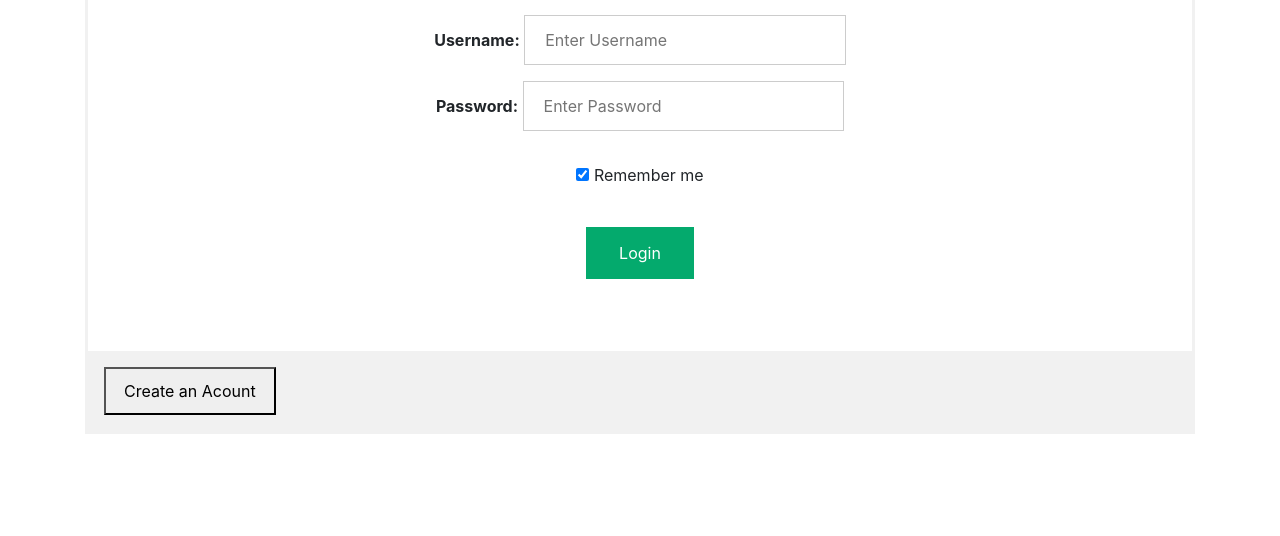
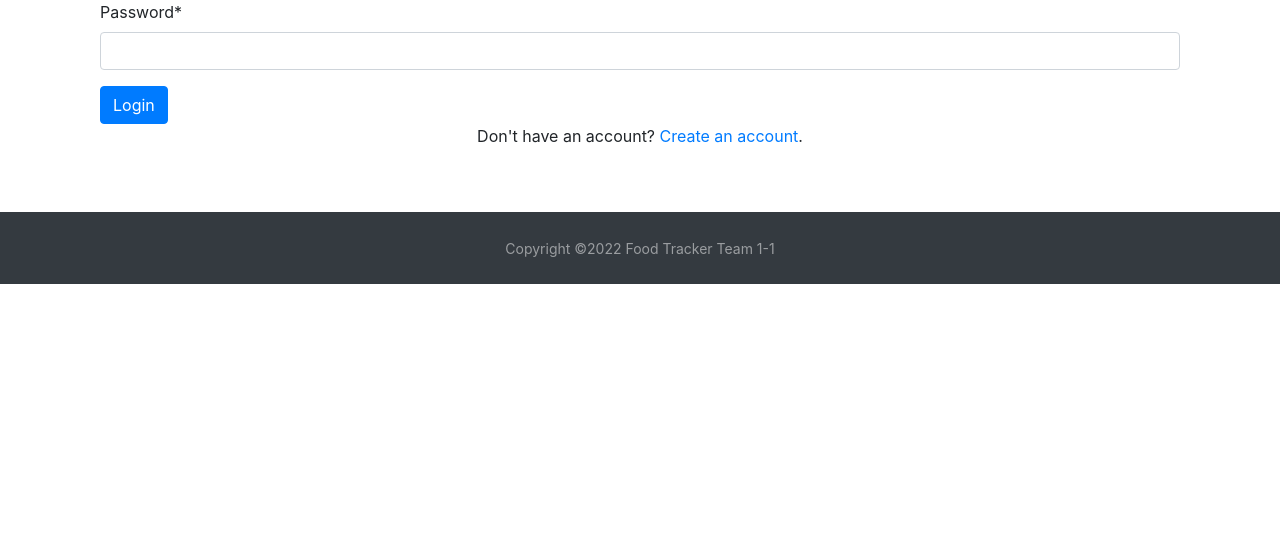
Before and after one commit to NateOnTheGitz/INTEX_Kindeys, a Django app: page /login/ in a window 1280 px wide. Shown: the part 264-800 px from the top of the page. Run offline with Django 4.2, Linux system fonts and the light colour scheme; some libraries are stand-ins or nearby versions.

Commit message:
Login working, but not yet tied to graphs
Co-authored-by: calebh5 <calebh5@users.noreply.github.com>
Co-authored-by: plessem <plessem@users.noreply.github.com>
Co-authored-by: Emma Engstrom <engstrom1@users.noreply.github.com>

```diff
--- a/templates/edit.html
+++ b/templates/edit.html
@@ -5,8 +5,8 @@
 {% block title %} Edit Food Log {% endblock %}
 
 {% block content %}
-
-<h1>Edit Logs HERE</h1>
+<br>
+<h1>Edit Past Food Entries </h1>
 <style>
     table, th, td {
         border: 1px solid black;
@@ -41,5 +41,6 @@
     {% endfor %}
 
 </table>
+<br><br><br><br><br><br><br><br><br><br>
 
 {% endblock %}
--- a/templates/login.html
+++ b/templates/login.html
@@ -4,7 +4,19 @@
 
 {% block content %}
 
-<form action="action_page.php" method="post" style='border: 3px solid #f1f1f1;'>
+{% load crispy_forms_tags %}
+
+<div class="container py-5">
+  <h1>Login</h1>
+  <form method="POST">
+    {% csrf_token %}
+    {{ login_form |crispy }}
+    <button class="btn btn-primary" type="submit">Login</button>
+  </form>
+  <p class="text-center">Don't have an account? <a href="{% url 'create_account' %}">Create an account</a>.</p>
+</div>
+
+{% comment %} <form action="action_page.php" method="post" style='border: 3px solid #f1f1f1;'>
     <div class="imgcontainer" style='text-align: center;
     margin: 24px 0 12px 0;'>
       <img src="https://media.istockphoto.com/id/1300845620/vector/user-icon-flat-isolated-on-white-background-user-symbol-vector-illustration.jpg?s=612x612&w=0&k=20&c=yBeyba0hUkh14_jgv1OKqIH0CCSWU_4ckRkAoy2p73o=" alt="Avatar" class="avatar" style='width: 20%;border-radius: 50%;'>
@@ -53,6 +65,6 @@
       Create an Acount</button>
 
     </div>
-  </form>
+  </form> {% endcomment %}
 
   {% endblock %}
--- a/templates/partials/base.html
+++ b/templates/partials/base.html
@@ -31,7 +31,9 @@
     <script src="https://cdn.jsdelivr.net/npm/bootstrap@4.6.2/dist/js/bootstrap.min.js" integrity="sha384-+sLIOodYLS7CIrQpBjl+C7nPvqq+FbNUBDunl/OZv93DB7Ln/533i8e/mZXLi/P+" crossorigin="anonymous"></script>
     -->
   </body>
-  <footer>
-    <br>
+  <footer id="sticky-footer" class="flex-shrink-0 py-4 bg-dark text-white-50">
+    <div class="container text-center">
+      <small>Copyright &copy;2022 Food Tracker Team 1-1</small>
+    </div>
   </footer>
 </html>
--- a/templates/partials/nav.html
+++ b/templates/partials/nav.html
@@ -1,54 +1,48 @@
-{% comment %} <nav class="navbar navbar-expand-lg navbar-dark bg-dark">
-    <a class="navbar-brand" href="#">LOGO</a>
-    <button class="navbar-toggler" type="button" data-toggle="collapse" data-target="#navbarSupportedContent" aria-controls="navbarSupportedContent" aria-expanded="false" aria-label="Toggle navigation">
-      <span class="navbar-toggler-icon"></span>
-    </button>
+{% if user.is_authenticated %}
+<!-- Sticky navbar-->
+<header class="header sticky-top">
+  <nav class="navbar navbar-expand-md navbar-light py-3 shadow-sm" style="border: 1px solid #696661;background-color: #99bac9;">
+      <div class="container"><a class="navbar-brand" href=" {% url 'dashboard-index' %}">
+          <strong class="h6 mb-0 font-weight-bold text-uppercase">Food Tracking App</strong></a>
+      </div>
+  <div class="container">
+  <ul class="navbar-nav ms-auto" >
+    <li class="nav-item" style='width: 20%; text-align:center;'>
+      <a class="nav-link  active text-uppercase" style='color:black;' href="{% url 'dashboard-index' %}">Home</a>
+    </li>
+    <li class="nav-item" style='width: 20%; text-align:center'>
+      <a class="nav-link text-uppercase" style='color:black' href="{% url 'food_entry' %}">Journal</a>
+    </li>
+    <li class="nav-item" style='width: 20%; text-align:center'>
+      <a class="nav-link text-uppercase" style='color:black' href="{% url 'reports' %}">Reports</a>
+    </li>
+    <li class="nav-item" style='width: 20%; text-align:center'>
+      <a class="nav-link text-uppercase" style='color:black;' href="{% url 'logout' %}">Logout</a>
+    </li>
+    <div class="nav-item" style='width: 20%'>
+    <li class="nav-item" style='text-align:center; color:black;'>
+      <a class="nav-link text-uppercase"  href="#">Welcome, {{user.username}}</a>
+    </li>
+  </div>
+  </div>
+</nav>
+</header>
 
-    <div class="collapse navbar-collapse" id="navbarSupportedContent">
-      <ul class="navbar-nav mr-auto">
-        <li class="nav-item active">
-          <a class="nav-link" href="{% url 'dashboard-index' %}">Home <span class="sr-only">(current)</span></a>
-        </li>
-        <li class="nav-item">
-          <a class="nav-link" href="{% url 'food_entry' %}">Journal</a>
-        </li>
-        <li class="nav-item">
-          <a class="nav-link" href="{% url 'reports' %}">Reports</a>
-        </li>
-<!--        <li class="nav-item dropdown">
-          <a class="nav-link dropdown-toggle" href="#" role="button" data-toggle="dropdown" aria-expanded="false">
-            Dropdown
-          </a>
-          <div class="dropdown-menu">
-            <a class="dropdown-item" href="#">Action</a>
-            <a class="dropdown-item" href="#">Another action</a>
-            <div class="dropdown-divider"></div>
-            <a class="dropdown-item" href="#">Something else here</a>
-          </div>-->
-        </li>
-      </ul>
-      <form class="form-inline my-2 my-lg-0">
-        <input class="form-control mr-sm-2" type="search" placeholder="Search" aria-label="Search">
-        <button class="btn btn-outline-success my-2 my-sm-0" type="submit">Search</button>
-      </form>
-    </div>
-  </nav> {% endcomment %}
-
-
-
-
-  <ul class="nav justify-content-center" style="border: 1px solid #696661;background-color: #99bac9;height: 50px;">
-    <li class="nav-item" style='width: 25%; text-align:center;'>
-      <a class="nav-link active" style='color:black;' href="{% url 'dashboard-index' %}">Home</a>
+    {% else %}
+    <header class="header sticky-top">
+      <nav class="navbar navbar-expand-md navbar-light py-3 shadow-sm" style="border: 1px solid #696661;background-color: #99bac9;">
+          <div class="container"><a class="navbar-brand" href="#">
+              <strong class="h6 mb-0 font-weight-bold text-uppercase">Food Tracking App</strong></a>
+          </div>
+      <div class="container">
+      <ul class="navbar-nav ms-auto" >
+        <li class="nav-item" style='width: 100%; text-align:left'>
+          <a class="nav-link text-uppercase" style='color:black' href="#">         </a>
+        <li class="nav-item" style='width: 20%; text-align:left'>
+          <a class="nav-link text-uppercase" style='color:black' href="{% url 'login' %}">Login</a>
     </li>
-    <li class="nav-item" style='width: 25%; text-align:center'>
-      <a class="nav-link" style='color:black' href="{% url 'food_entry' %}">Journal</a>
-    </li>
-    <li class="nav-item" style='width: 25%; text-align:center'>
-      <a class="nav-link" style='color:black' href="{% url 'reports' %}">Reports</a>
-    </li>
-    <li class="nav-item" style='width: 25%; text-align:center'>
-      <a class="nav-link" style='color:black; float"right;' href="{% url 'login' %}">Login</a>
-    </li>
-
   </ul>
+</div>
+</nav>
+</header>
+    {% endif %}
--- a/trackerapp/admin.py
+++ b/trackerapp/admin.py
@@ -1,13 +1,13 @@
 from django.contrib import admin
 
 # Register your models here.
-from .models import User
+from .models import Person
 from .models import Measurement
 from .models import Food_Ingredient
 from .models import Recommended_Levels
 from .models import Food_Log
 
-admin.site.register(User)
+admin.site.register(Person)
 admin.site.register(Measurement)
 admin.site.register(Food_Ingredient)
 admin.site.register(Recommended_Levels)
--- a/trackerapp/models.py
+++ b/trackerapp/models.py
@@ -1,7 +1,7 @@
 from django.db import models
 from django.utils import timezone
 
-class User(models.Model):
+class Person(models.Model):
     first_name = models.CharField(max_length=30)
     last_name = models.CharField(max_length=30)
     gender = models.CharField(max_length=1)
@@ -76,7 +76,7 @@ class Recommended_Levels(models.Model):
 
 class Food_Log(models.Model):
     date = models.DateField(default=timezone.now)
-    username = models.ForeignKey(User, on_delete=models.DO_NOTHING, default=0)
+    username = models.ForeignKey(Person, on_delete=models.DO_NOTHING, default=0)
     meal_type = models.CharField(max_length=50)
     food_name = models.ForeignKey(Food_Ingredient, on_delete=models.DO_NOTHING)
     quantity = models.DecimalField(default=0, decimal_places=3, max_digits=10)
--- a/trackerapp/urls.py
+++ b/trackerapp/urls.py
@@ -6,12 +6,16 @@ urlpatterns = [
     path('account/', views.createAccountPageView, name='create_account'),
     path('foodentry/', views.foodEntryPageView, name='food_entry'),
     path('reports/', views.reportsPageView, name='reports'),
-    path('login/', views.loginPageView, name='login'),
+    path('login/', views.login_request, name='login'),
     path('add/', views.addfoodEntryPageView, name='add_food'),
     path('editpage/', views.editPageView, name='editpage'),
     path('edit/<int:id>', views.edit, name='edit'),
     path('delete/<int:id>', views.delete, name='delete'),
     # path('update/', views.updatePageView, name='update'),
     # path('select/', views.selectPageView, name='select'),
-    path('reports/<str>', views.reportsPageView, name="reports")
+    path('reports/<str>', views.reportsPageView, name="reports"),
+    path('person/', views.personinfoPageView, name='person_info'),
+    path("logout", views.logout_request, name= "logout"),
+
+
 ]
--- a/trackerapp/views.py
+++ b/trackerapp/views.py
@@ -1,36 +1,67 @@
 from django.shortcuts import render, redirect
-from .forms import Food_Log_Form, Add_Food, Create_User
-from .models import Food_Log, Recommended_Levels, Food_Ingredient, User, Food_Ingredient, Measurement
+from .forms import Food_Log_Form, Add_Food, NewUserForm, Person_info
+from .models import Food_Log, Recommended_Levels, Food_Ingredient, Person, Food_Ingredient, Measurement
 from datetime import datetime, timedelta
+from django.contrib.auth import login, authenticate, logout, get_user_model
+from django.contrib import messages
+from django.contrib.auth.forms import AuthenticationForm
+
+
+loggedIn=get_user_model()
 
 # Create your views here.
 def indexPageView(request):
     context = {
 
     }
+
     return render(request, 'landing_page.html', context)
 
 
-def createAccountPageView(request) :
-    data = User.objects.all()
+def createAccountPageView(request):
+    if request.method == "POST":
+        form = NewUserForm(request.POST)
+        if form.is_valid():
+            user = form.save()
+            login(request, user)
+            messages.success(request, "Registration successful." )
+            return redirect('person_info')
+        else:
+            messages.error(request, "Unsuccessful registration. Invalid information.")
+    form = NewUserForm()
+    return render (request=request, template_name="create_account.html", context={"register_form":form})
+
+def personinfoPageView(request):
+    # form = Person_info()
     if request.method == 'POST':
-        form = Create_User(request.POST)
+        form = Person_info(request.POST)
         if form.is_valid():
             form.save()
-            return redirect('/')
+            return redirect('dashboard-index')
     else:
-        form = Create_User()
+        form = Person_info()
     context = {
-        'data': data,
         'form': form,
     }
-    return render(request, 'create_account.html', context)
+    return render(request, 'person_info.html', context)
 
-def loginPageView(request):
-    context = {
-
-    }
-    return render(request, 'login.html', context)
+def login_request(request):
+	if request.method == "POST":
+		form = AuthenticationForm(request, data=request.POST)
+		if form.is_valid():
+			username = form.cleaned_data.get('username')
+			password = form.cleaned_data.get('password')
+			user = authenticate(username=username, password=password)
+			if user is not None:
+				login(request, user)
+				messages.info(request, f"You are now logged in as {username}.")
+				return redirect("dashboard-index")
+			else:
+				messages.error(request,"Invalid username or password.")
+		else:
+			messages.error(request,"Invalid username or password.")
+	form = AuthenticationForm()
+	return render(request=request, template_name="login.html", context={"login_form":form})
 
 
 def foodEntryPageView(request) :
@@ -42,7 +73,7 @@ def foodEntryPageView(request) :
             return redirect('food_entry')  # 'foodentry/'
     else:
         form = Food_Log_Form()
-    users = User.objects.all()
+    users = Person.objects.all()
 
     context = {
         'data': data,
@@ -60,7 +91,7 @@ def addfoodEntryPageView(request) :
             return redirect('add_food')  # 'foodentry/'
     else:
         form = Add_Food()
-    users = User.objects.all()
+    users = Person.objects.all()
 
     context = {
         'data': data,
@@ -70,6 +101,7 @@ def addfoodEntryPageView(request) :
     return render(request, 'add_food.html', context)
 
 def reportsPageView(request) :
+    test = request.user.username
     curr_username = "TheRealMG"
     nutrientType = "protien"
     timeRange = 7
@@ -84,7 +116,7 @@ def reportsPageView(request) :
         curr_date = datetime.today().date()
 
     # DATA FOR BAR GRAPH
-    curr_user_object = User.objects.filter(username=curr_username).values()
+    curr_user_object = Person.objects.filter(username=curr_username).values()
     curr_date_for_bar = datetime.today().date()
 
     if len(curr_user_object) > 0:
@@ -161,6 +193,7 @@ def reportsPageView(request) :
         "water_m": row["rec_water_L_male"],
         "water_f": row["rec_water_L_female"],
         "protien_limit": row["rec_protein_g_by_kg"] * curr_user['weight_lbs'],
+        "test": test,
         }
 
     #BAR GRAPH CHECK DATA EXCEEDS LIMITS
@@ -279,10 +312,15 @@ def edit(request, id):
     return render(request, 'update.html', context)
 
 def selectPageView(request) :
-    users = User.objects.all()
+    users = Person.objects.all()
     if request.method == 'POST':
         return redirect('reports')
     context = {
         'users': users
     }
     return render(request, 'select_landing.html', context)
+
+def logout_request(request):
+    logout(request)
+    messages.info(request, "You have successfully logged out.")
+    return redirect("dashboard-index")
```
Also changed, not shown: foodtracker/settings.py (+8 -1 lines), templates/create_account.html (+8 -2 lines), templates/partials/messages.html (added, +10 -0 lines), templates/person_info.html (added, +19 -0 lines), templates/reports.html (+12 -11 lines), trackerapp/forms.py (+28 -4 lines), trackerapp/migrations/0008_rename_user_person.py (added).
